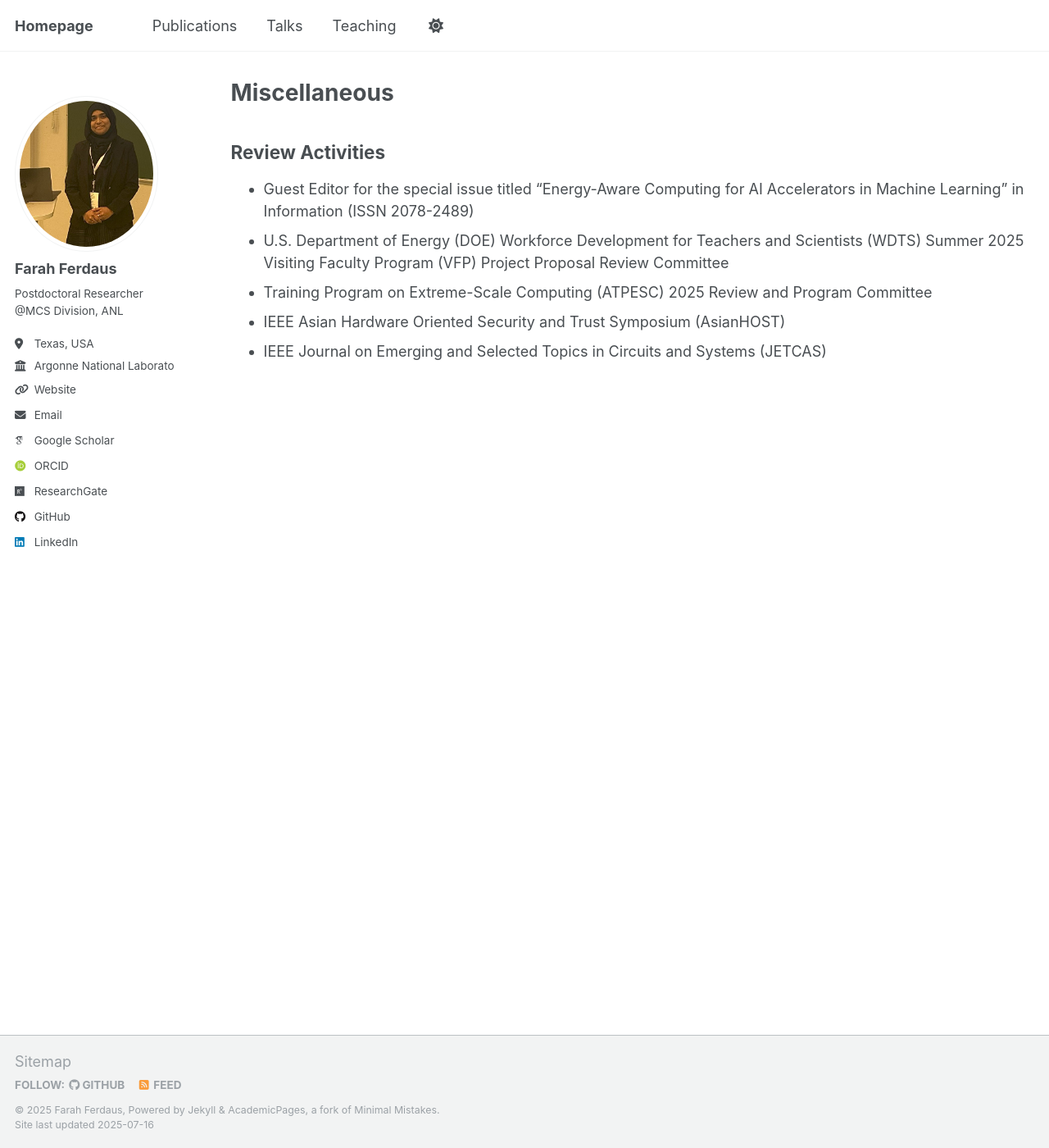
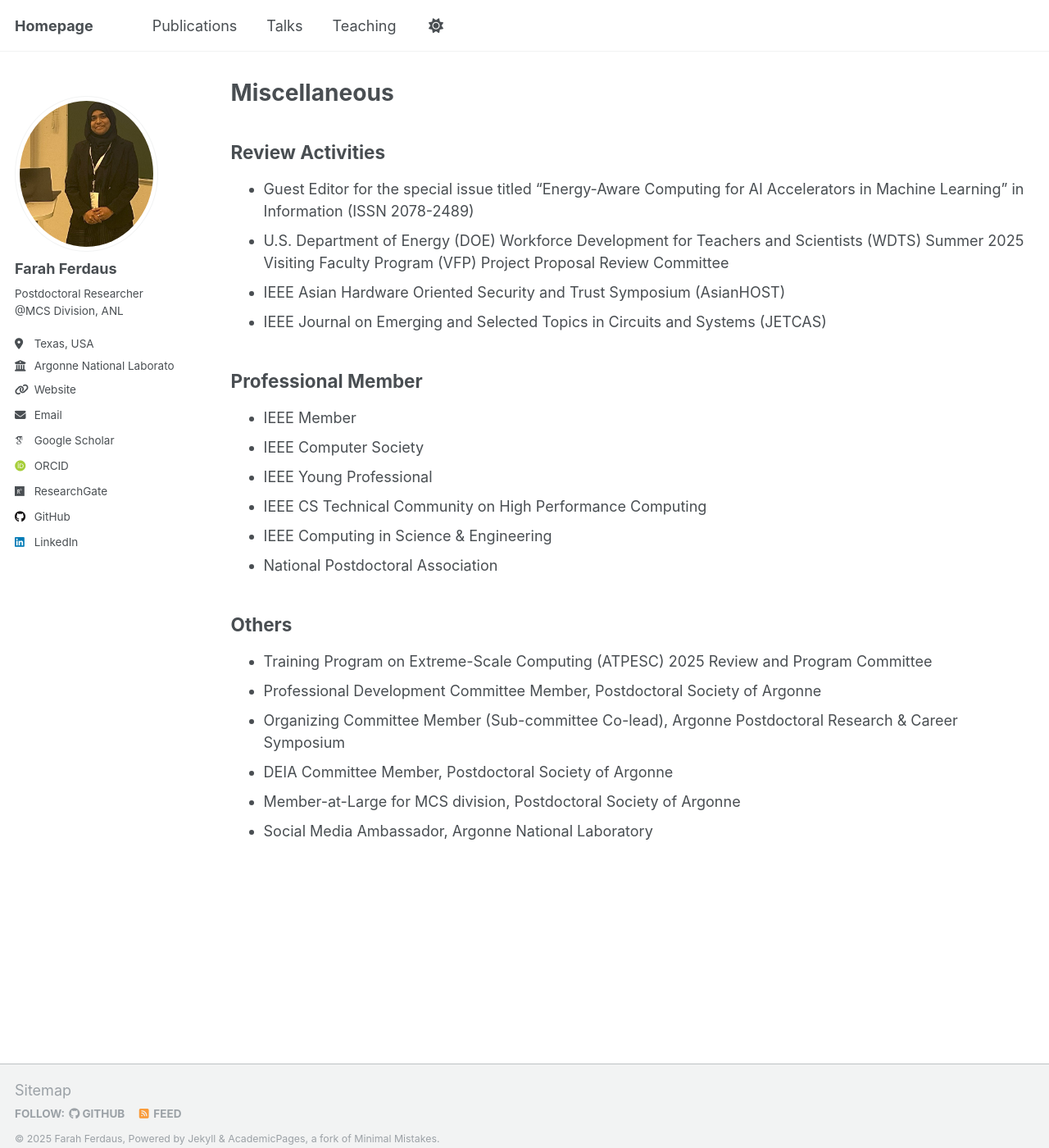
Before and after one commit to fferdaus/fferdaus.github.io, a Jekyll site: the page built from _pages/miscellaneous.md, in a window 1280 px wide and 1400 px high. Shown: the whole window at 82% size. Built offline with Jekyll 4.4.1, drawn with Linux system fonts in a browser that asks for light colours; some web fonts are replaced.

Commit message:
Update miscellaneous.md

```diff
--- a/_pages/miscellaneous.md
+++ b/_pages/miscellaneous.md
@@ -12,6 +12,24 @@ redirect_from:
 
 - Guest Editor for the special issue titled "Energy-Aware Computing for AI Accelerators in Machine Learning" in Information (ISSN 2078-2489)
 - U.S. Department of Energy (DOE) Workforce Development for Teachers and Scientists (WDTS) Summer 2025 Visiting Faculty Program (VFP) Project Proposal Review Committee
-- Training Program on Extreme-Scale Computing (ATPESC) 2025 Review and Program Committee
 - IEEE Asian Hardware Oriented Security and Trust Symposium (AsianHOST)
 - IEEE Journal on Emerging and Selected Topics in Circuits and Systems (JETCAS)
+
+## Professional Member
+
+- IEEE Member
+- IEEE Computer Society
+- IEEE Young Professional
+- IEEE CS Technical Community on High Performance Computing
+- IEEE Computing in Science & Engineering
+- National Postdoctoral Association
+
+
+## Others
+
+- Training Program on Extreme-Scale Computing (ATPESC) 2025 Review and Program Committee
+- Professional Development Committee Member, Postdoctoral Society of Argonne
+- Organizing Committee Member (Sub-committee Co-lead), Argonne Postdoctoral Research & Career Symposium
+- DEIA Committee Member, Postdoctoral Society of Argonne
+- Member-at-Large for MCS division, Postdoctoral Society of Argonne
+- Social Media Ambassador, Argonne National Laboratory
```
